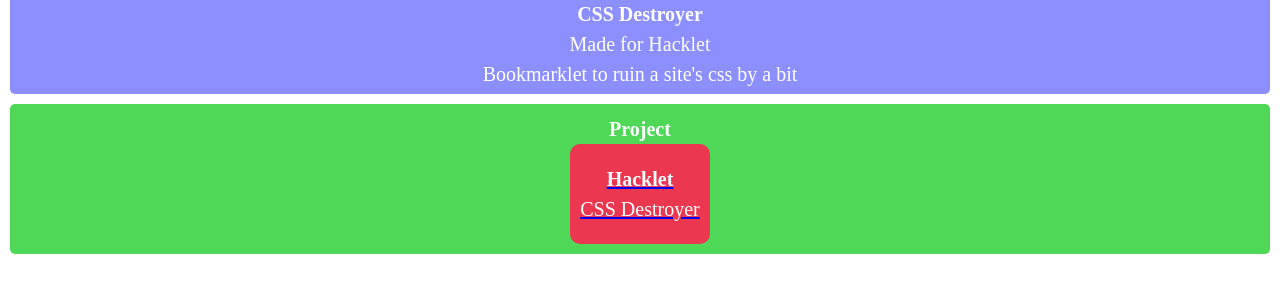
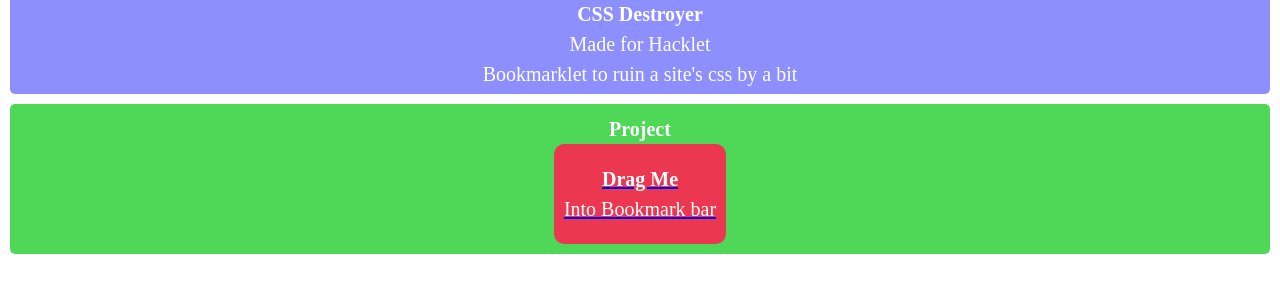
Before and after one commit to GuySandler/statichackclub, a plain HTML site: page hacklet/index.html in a window 1280 px wide. Shown: the part 66-358 px from the top of the page. Drawn offline with Linux system fonts and the light colour scheme; a web font is replaced by a local one.

Commit message:
I did a stupid

```diff
--- a/hacklet/index.html
+++ b/hacklet/index.html
@@ -76,8 +76,8 @@
 })();
 " class="grid-item" id="hacklet">
 							<div style="padding:10px;">
-								<h3 class="text">Hacklet</h3>
-								<p class="text">CSS Destroyer</p>
+								<h3 class="text">Drag Me</h3>
+								<p class="text">Into Bookmark bar</p>
 							</div>
 						</a>
 					</div>
```
Also changed, not shown: index.html (+2 -2 lines).
